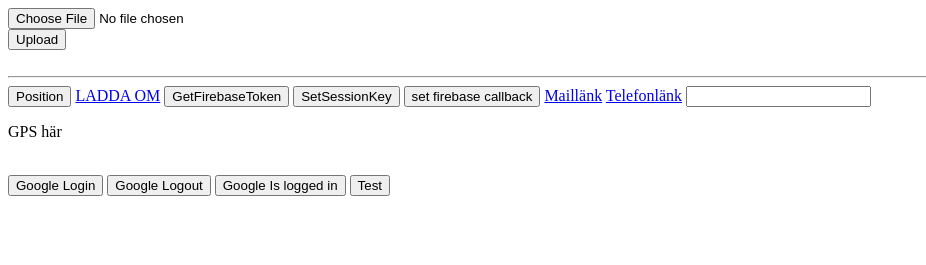
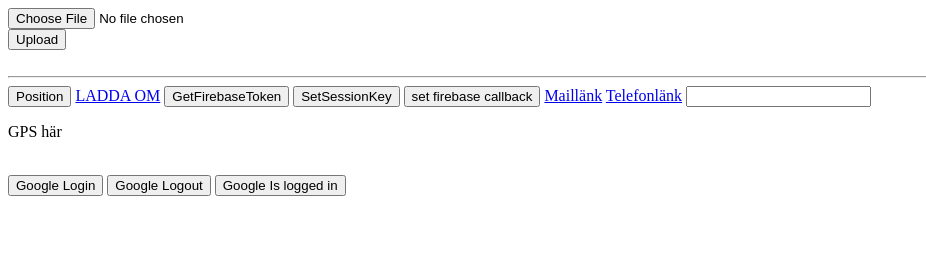
Before and after one commit to AndersDrevin/drevin-upload-img, a website: page index.html in a window 1280 px wide. Shown: the top 265 px of the page, without its empty margins (0-926 px from the left). Drawn offline with Linux system fonts and the light colour scheme.

Commit message:
Some docs.

```diff
--- a/index.html
+++ b/index.html
@@ -25,7 +25,6 @@
 <button id="gLogin" onclick="gLogin()">Google Login</button>
 <button id="gLogout" onclick="gLogout()">Google Logout</button>
 <button id="gLoggedIn" onclick="gLoggedIn()">Google Is logged in</button>
-<button id="testButton" onclick="test()">Test</button>
 <div id="gloginResult" style="width: 400px; height: 100px;"></div>
 <hr />
 <button id="fLogin" onclick="fLogin()">Facebook Login</button>
@@ -37,24 +36,30 @@
 <script>
 
     function gLogin(){
+        //Call this to request a google login. Result is callbacked to googleLoginCallback
         webkit.messageHandlers.googleLogin.postMessage("")
     }
 
     function gLogout(){
+        //Call this to requst a google logout.
         webkit.messageHandlers.googleLogout.postMessage("")
     }
     function gLoggedIn(){
+        //Call this to see if google is logged in. Result is callbacked to googleIsLoggedInCallback
         webkit.messageHandlers.googleIsLoggedIn.postMessage("")
     }
 
     function fLogin(){
+        //Call this to request a facebook login. Result is callbacked to facebookLoginCallback
         webkit.messageHandlers.facebookLogin.postMessage("")
     }
 
     function fLogout(){
+        //Call this to request logout from facebook
         webkit.messageHandlers.facebookLogout.postMessage("")
     }
     function fLoggedIn(){
+        //Call this to see if facebook is logged in. Result is callbacked to facebookIsLoggedInCallback
         webkit.messageHandlers.facebookIsLoggedIn.postMessage("")
     }
 
@@ -69,10 +74,6 @@
 
     function getFirebaseToken(){
         webkit.messageHandlers.firebaseToken.postMessage("");
-    }
-
-    function test(){
-        googleLoginCallback("userId", "IdToken", "emial", "url", "givenName", "familyName")
     }
 
     //Login success - result is here.
```
